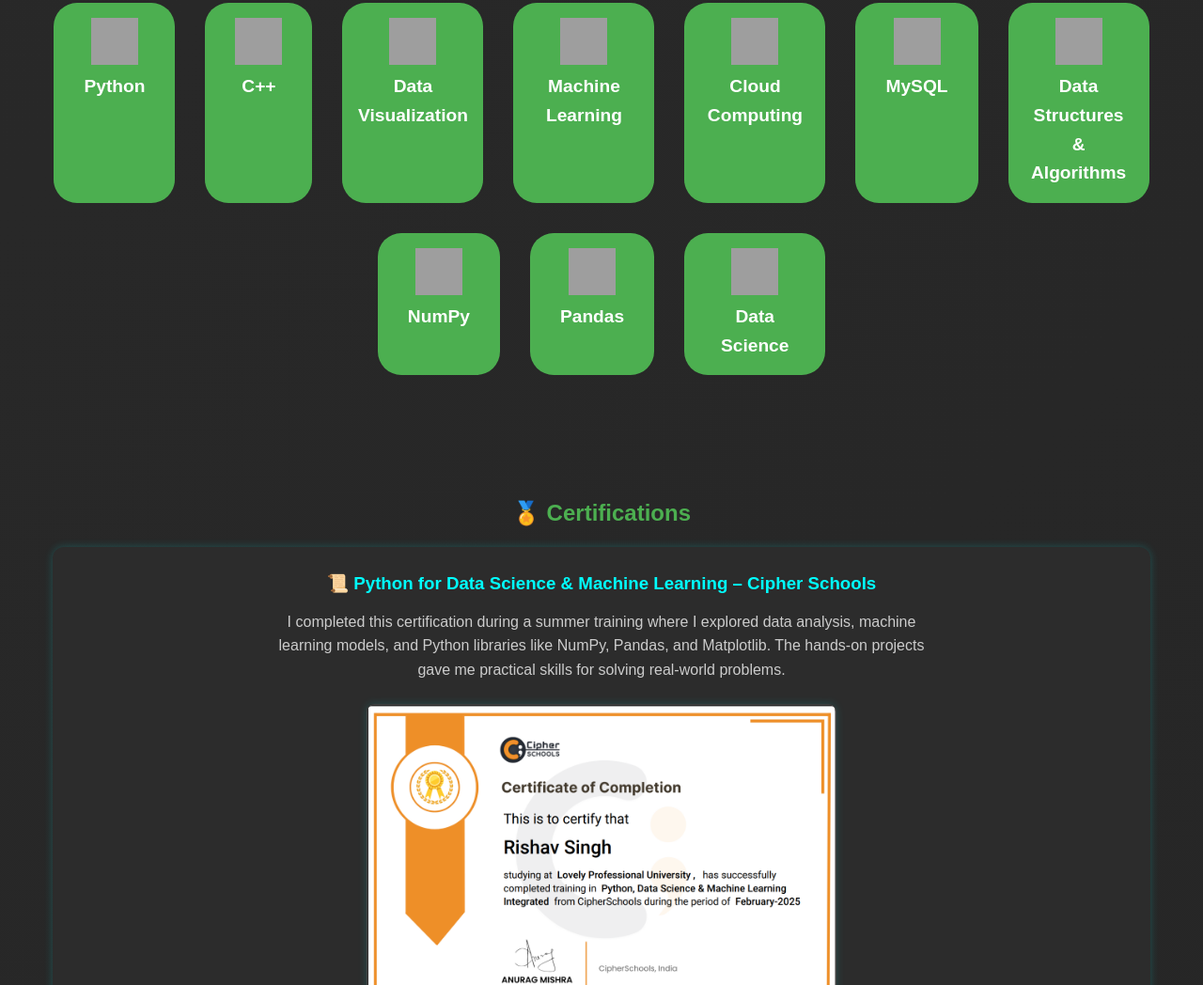
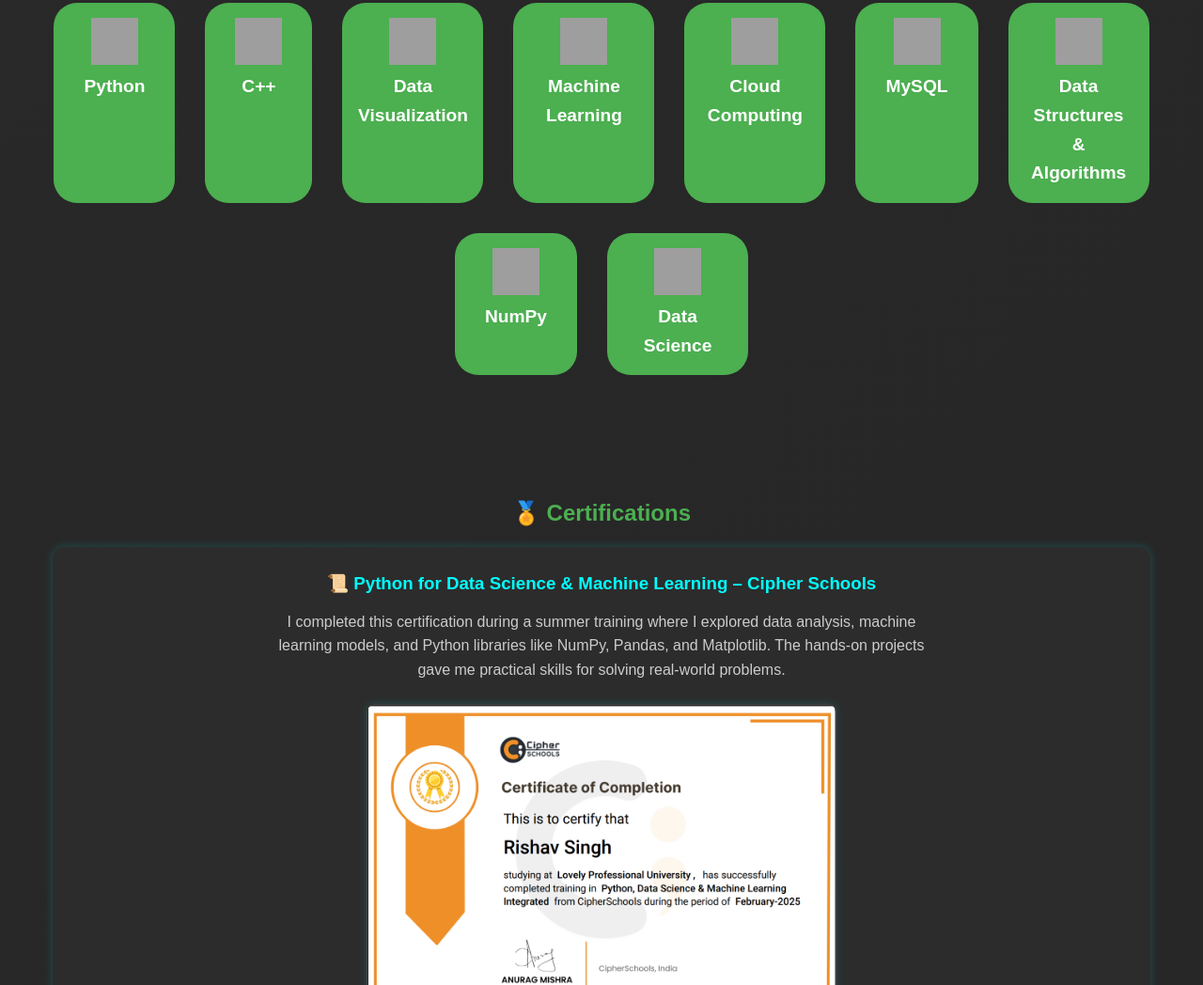
Before and after one commit to rishav-singh5/portfolio-website, a plain HTML site: page index.html in a window 1280 px wide. Shown: the part 1330-2378 px from the top of the page at 94% size. Drawn offline with nearby package versions, Linux system fonts and the light colour scheme; grey boxes are pictures that could not be loaded.

Commit message:
Update index.html

```diff
--- a/index.html
+++ b/index.html
@@ -103,10 +103,6 @@
       <div class="skill">
         <img src="https://user-images.githubusercontent.com/50221806/86498208-af4bfe00-bd39-11ea-88fa-c747ae0ddd85.png" alt="NumPy Logo">
         <div class="skill-name">NumPy</div>
-      </div>
-      <div class="skill">
-        <img src="https://upload.wikimedia.org/wikipedia/commons/4/44/Pandas_logo.svg" alt="Pandas Logo">
-        <div class="skill-name">Pandas</div>
       </div>
       <div class="skill">
         <img src="https://cdn-icons-png.flaticon.com/512/5408/5408783.png" alt="Data Science logo">
```
